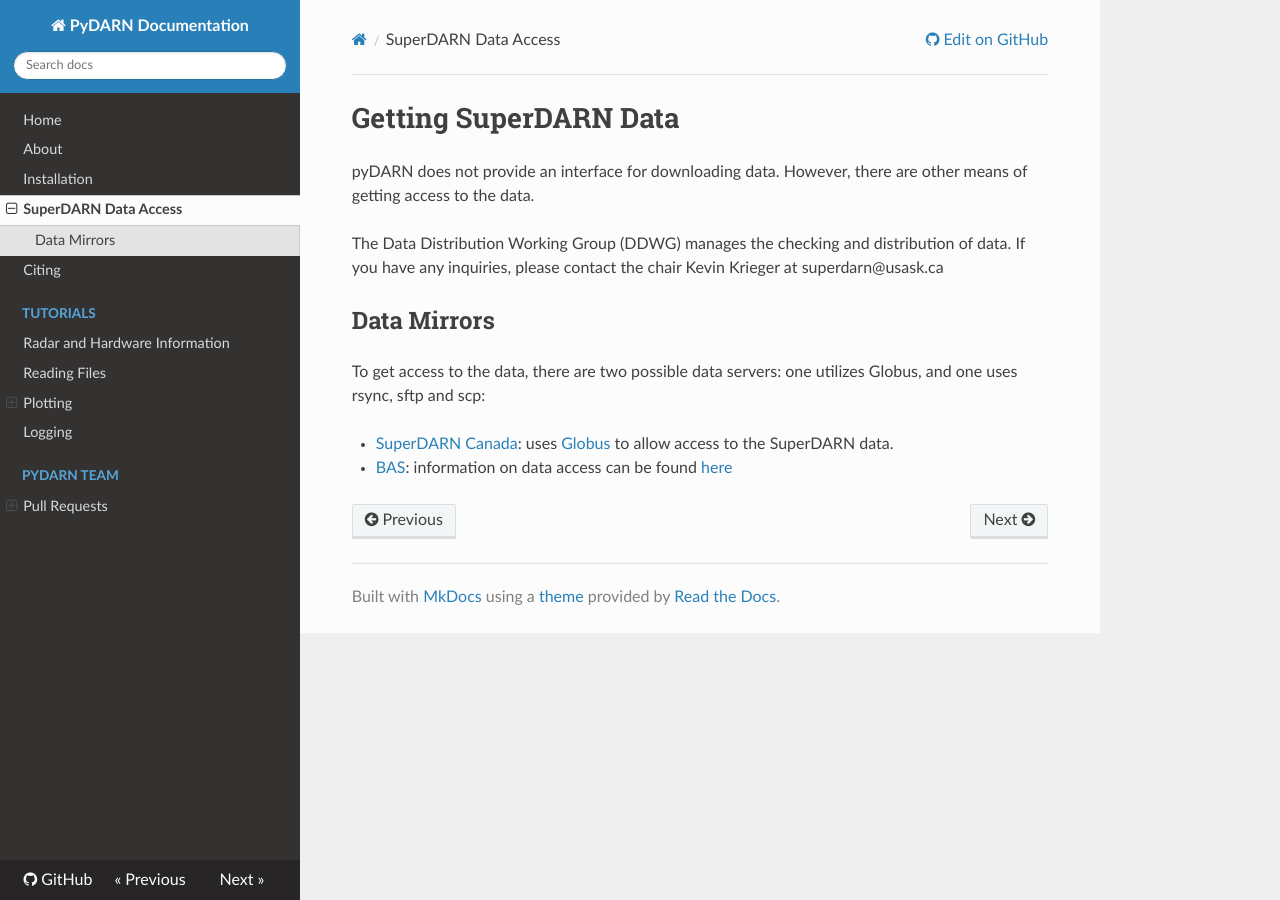
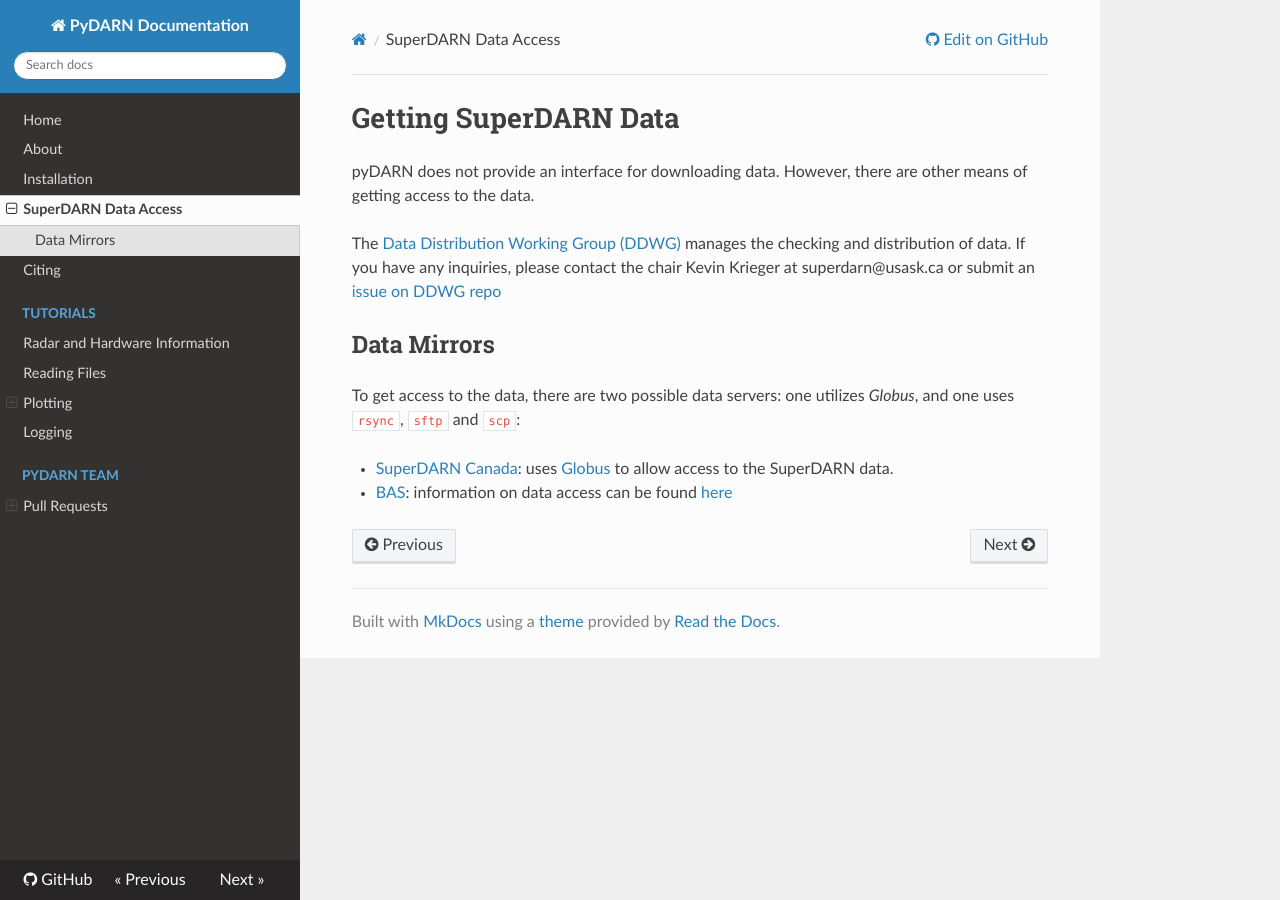
Before and after one commit to SuperDARN/pydarn, an MkDocs documentation site: the page built from docs/user/superdarn_data.md, in a window 1280 px wide. Built offline with MkDocs 1.6.1, drawn with Linux system fonts in a browser that asks for light colours; nearby versions of some CDN libraries.

Commit message:
added DDWG repo link

```diff
--- a/docs/user/superdarn_data.md
+++ b/docs/user/superdarn_data.md
@@ -15,10 +15,10 @@ the additional permissions listed below.
 
 pyDARN does not provide an interface for downloading data. However, there are other means of getting access to the data.
 
-The Data Distribution Working Group (DDWG) manages the checking and distribution of data. If you have any inquiries, please contact the chair Kevin Krieger at superdarn@usask.ca
+The [Data Distribution Working Group (DDWG)](https://github.com/SuperDARN/DDWG) manages the checking and distribution of data. If you have any inquiries, please contact the chair Kevin Krieger at superdarn@usask.ca or submit an [issue on DDWG repo](https://github.com/SuperDARN/DDWG/issues)
 
 ## Data Mirrors
-To get access to the data, there are two possible data servers: one utilizes Globus, and one uses rsync, sftp and scp:
+To get access to the data, there are two possible data servers: one utilizes *Globus*, and one uses `rsync`, `sftp` and `scp`:
 
   - [SuperDARN Canada](https://superdarn.ca/): uses [Globus](https://github.com/SuperDARNCanada/globus) to allow access to the SuperDARN data.
   - [BAS](https://www.bas.ac.uk/project/superdarn/#about): information on data access can be found [here](https://www.bas.ac.uk/project/superdarn/#data)
```
